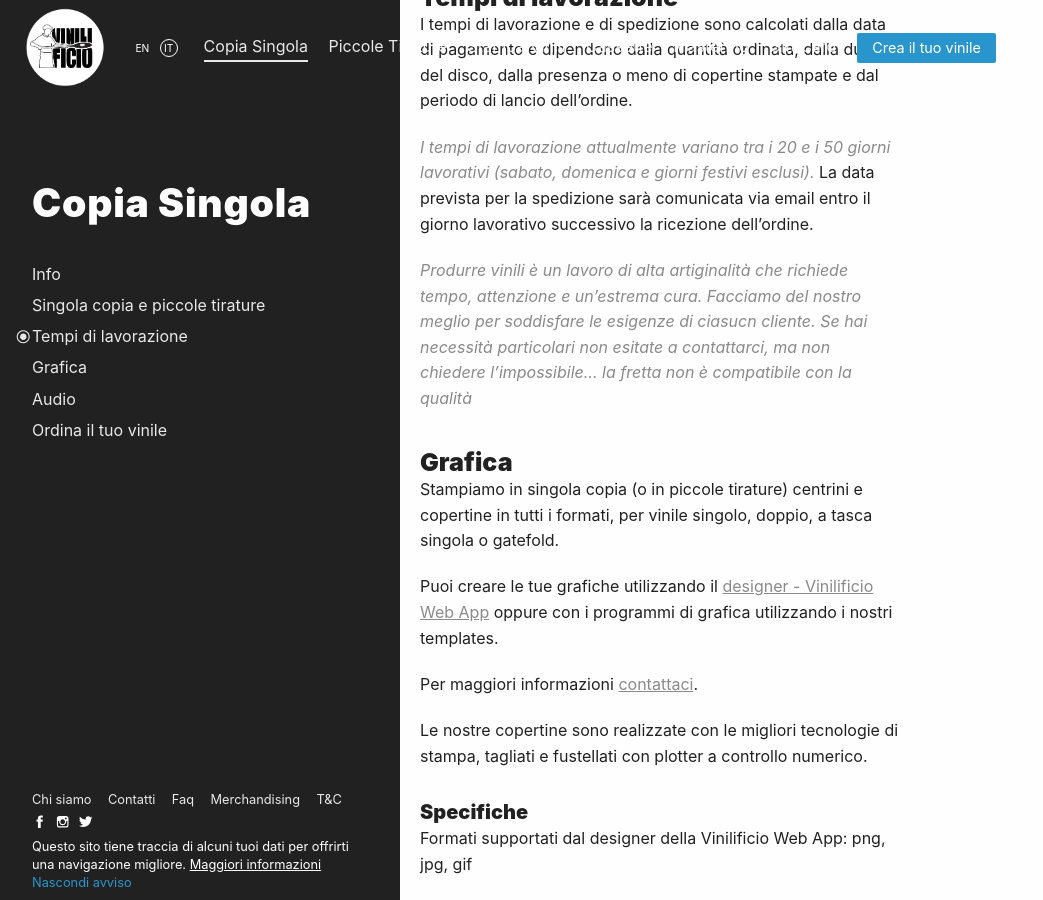
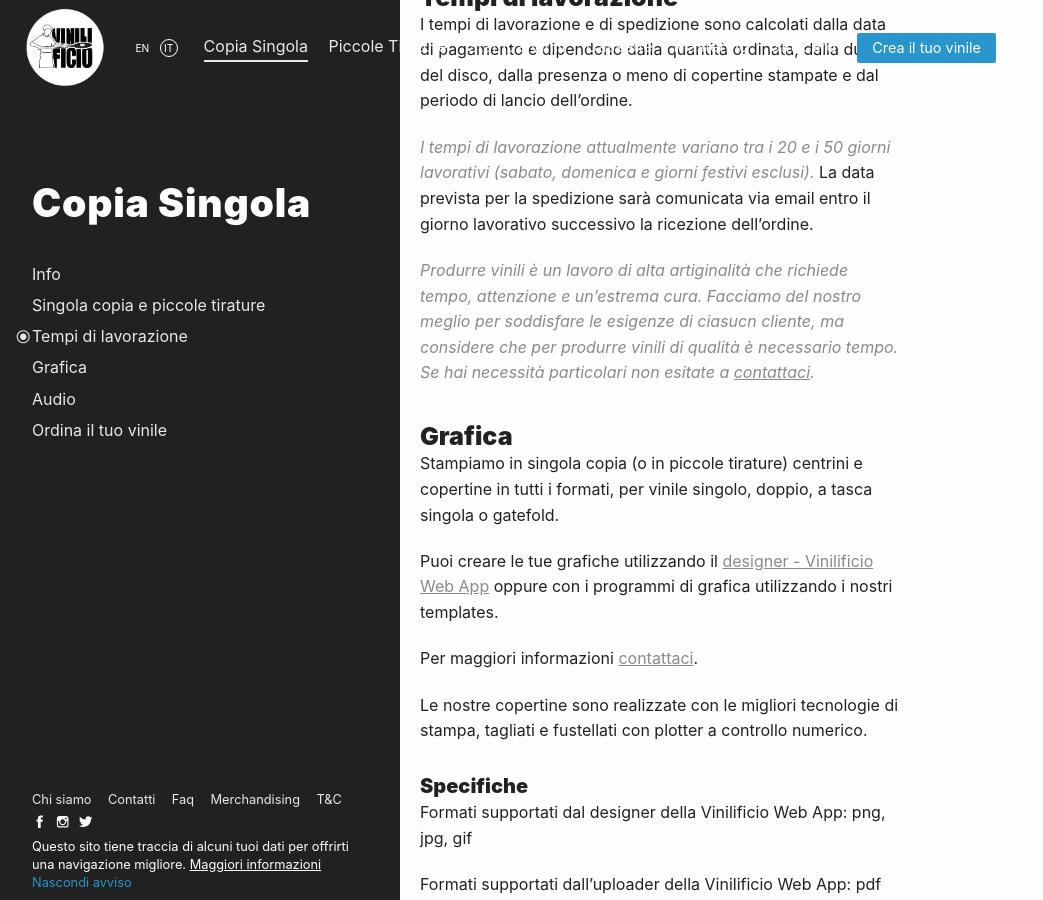
Before and after one commit to Vinilificio/vinilificio.com, a Jekyll site: the page built from _pages/copia-singola.md, in a window 1280 px wide and 900 px high, scrolled down 1594 px. Shown: the whole window, without its empty margins (0-1043 px from the left). Built offline with Jekyll 4.4.1, drawn with Linux system fonts in a browser that asks for light colours; nearby versions of some CDN libraries; comment, search, counter and statistics services are not loaded.

Commit message:
Update copia-singola.md
aggiornato tempi di lavorazione

```diff
--- a/_pages/copia-singola.md
+++ b/_pages/copia-singola.md
@@ -52,7 +52,7 @@
 <i>I tempi di lavorazione attualmente variano tra i 20 e i 50 giorni lavorativi (sabato, domenica e giorni festivi esclusi).</i> La data prevista per la spedizione sarà comunicata via email entro il giorno lavorativo successivo la ricezione dell'ordine.
 
 
-_Produrre vinili è un lavoro di alta artiginalità che richiede tempo, attenzione e un'estrema cura. Facciamo del nostro meglio per soddisfare le esigenze di ciasucn cliente. Se hai necessità particolari non esitate a contattarci, ma non chiedere l'impossibile... la fretta non è compatibile con la qualità_
+_Produrre vinili è un lavoro di alta artiginalità che richiede tempo, attenzione e un'estrema cura. Facciamo del nostro meglio per soddisfare le esigenze di ciasucn cliente, ma considere che per produrre vinili di qualità è necessario tempo. Se hai necessità particolari non esitate a [contattaci](/contatti/)._
 
 
 
```
